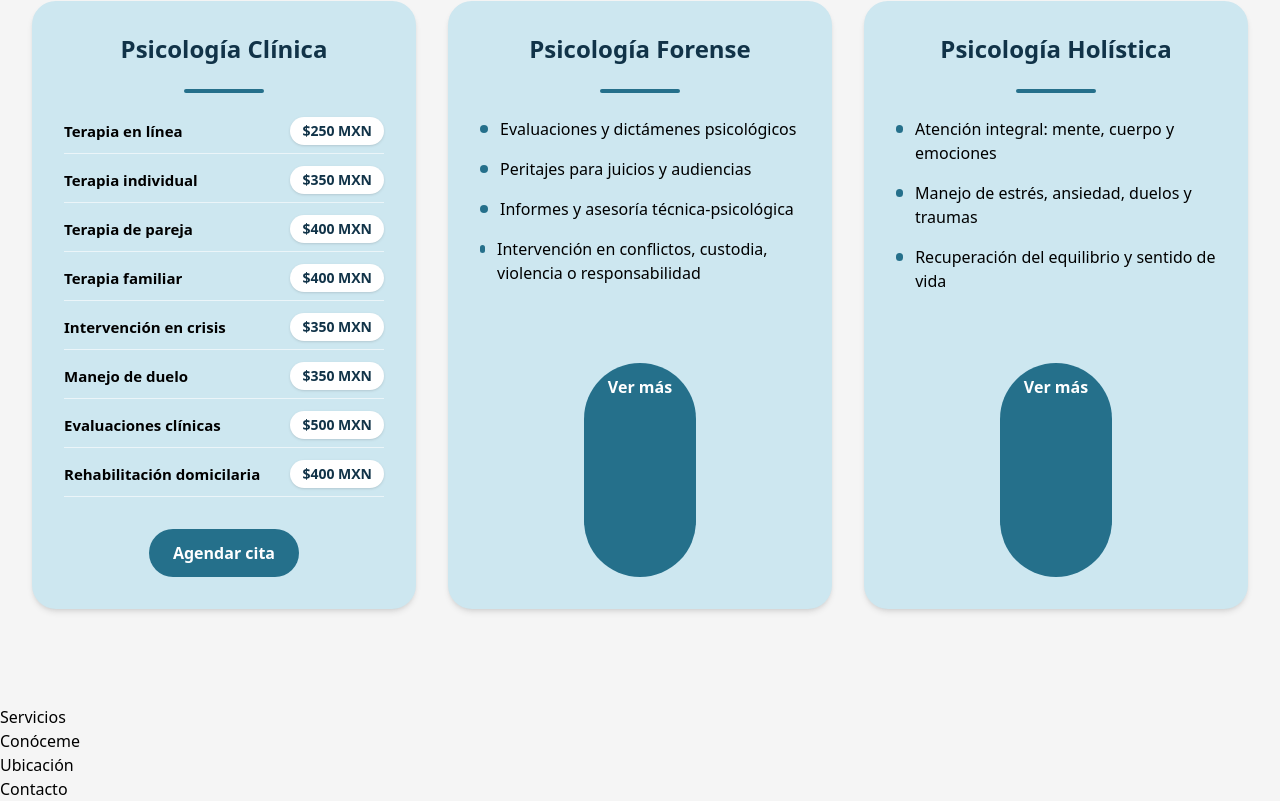
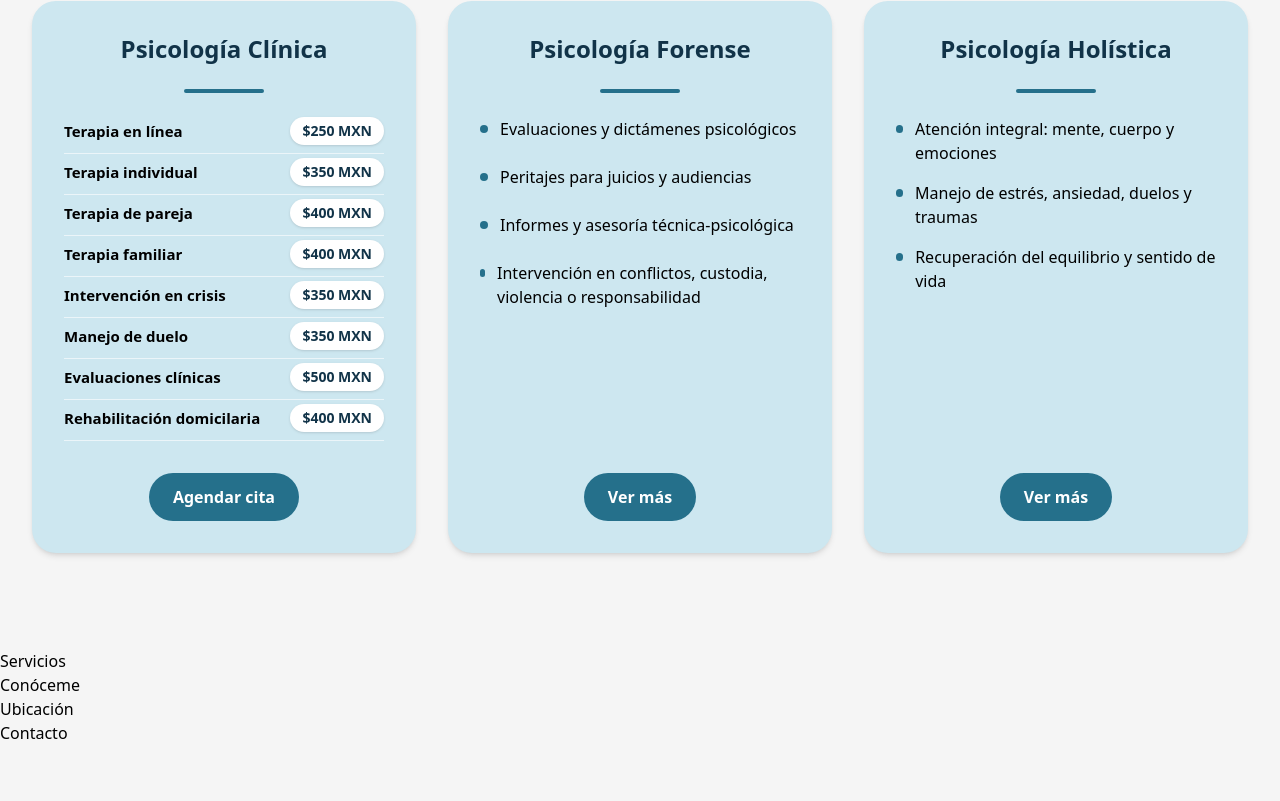
Before and after one commit to nayenay/web-psicologo, a Next.js app: page / in a window 1280 px wide. Shown: the part 1000-1801 px from the top of the page. After the commit the page ends 1745 px from the top, so only its background shows below. Built offline with nearby package versions, Linux system fonts and the light colour scheme.

Commit message:
chore: Servicios section are finished

```diff
--- a/src/components/cards/ServiceCard.tsx
+++ b/src/components/cards/ServiceCard.tsx
@@ -35,7 +35,7 @@ export default function ServiceCard({
                 {children}
 
             </div>
-            <div className="mt-8 flex flex-1 justify-center">
+            <div className="mt-8 flex  justify-center">
 
                 <Link
                     href={buttonHref}
--- a/src/components/home/Conoceme.tsx
+++ b/src/components/home/Conoceme.tsx
@@ -0,0 +1 @@
+import Container from "../layout/Container";
--- a/src/components/home/Servicios.tsx
+++ b/src/components/home/Servicios.tsx
@@ -85,7 +85,7 @@ export default function Servicios() {
                         buttonText="Agendar cita"
                         buttonHref="#agendarcita"
                     >
-                        <div className="space-y-3">
+                        <div className="space-y-1">
                             {psicologiaClinica.map((consulta) => (
                                 <div
                                     key={consulta.nombre}
@@ -118,7 +118,7 @@ export default function Servicios() {
                         buttonText="Ver más"
                         buttonHref="/forense"
                     >
-                        <ul className="space-y-4">
+                        <ul className="space-y-6">
 
                             {psicologiaForense.map((servicio) => (
 
```
